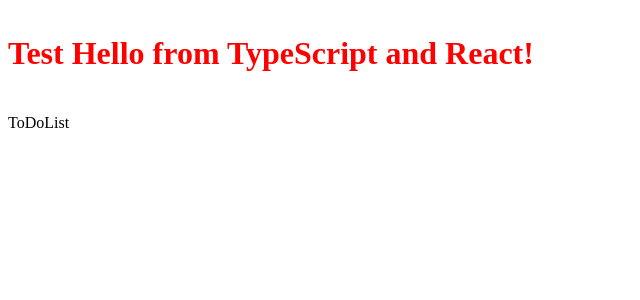
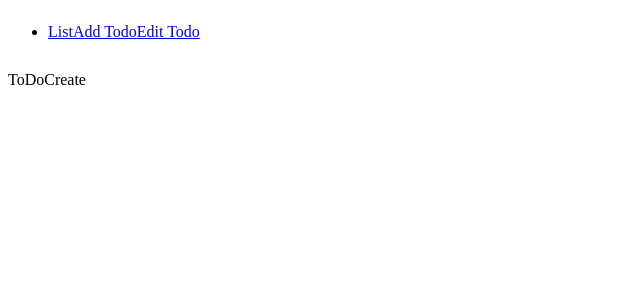
Before and after one commit to entymon/todo-list, a React app: page /create in a window 1280 px wide. Shown: the top 300 px of the page, without its empty margins (0-640 px from the left). Built offline with nearby package versions, Linux system fonts and the light colour scheme.

Commit message:
Add React Router and pages

```diff
--- a/src/App.tsx
+++ b/src/App.tsx
@@ -1,15 +1,21 @@
 import * as React from "react";
-import ToDoList from "./components/ToDoList";
+import {
+  BrowserRouter as Router,
+} from 'react-router-dom';
+import Routes from './routes/Routes';
+import Menu from "./components/Menu";
 
 export interface HelloProps { compiler: string; framework: string; }
 
 export default class App extends React.Component<HelloProps, {}> {
   render() {
     return (
-      <div>
-        <h1 className="test-class">Test Hello from {this.props.compiler} and {this.props.framework}!</h1>
-        <ToDoList />
-      </div>
+      <Router>
+        <div>
+          <Menu />
+          <Routes />
+        </div>
+      </Router>
     );
   }
 }
--- /dev/null
+++ b/src/components/Menu.tsx
@@ -0,0 +1,19 @@
+import React from 'react';
+import { Link } from 'react-router-dom';
+
+export default class Menu extends React.Component {
+
+  render() {
+    return (
+      <div>
+        <ul>
+          <li>
+            <Link to={`/`}>List</Link>
+            <Link to={`/create`}>Add Todo</Link>
+            <Link to={`/edit`}>Edit Todo</Link>
+          </li>
+        </ul>
+      </div>
+    );
+  }
+}
--- /dev/null
+++ b/src/pages/ToDoCreate.tsx
@@ -0,0 +1,10 @@
+import React from 'react';
+
+export default class ToDoCreate extends React.Component {
+
+  render() {
+    return (
+      <div>ToDoCreate</div>
+    );
+  }
+}
--- /dev/null
+++ b/src/pages/ToDoEdit.tsx
@@ -0,0 +1,10 @@
+import React from 'react';
+
+export default class ToDoEdit extends React.Component {
+
+  render() {
+    return (
+      <div>ToDoEdit</div>
+    );
+  }
+}
--- a/src/components/ToDoList.tsx
+++ b/src/pages/ToDoList.tsx
@@ -4,7 +4,7 @@
 
   render() {
     return (
-      <div>ToDoList</div>
+      <div>ToDoList Home page</div>
     );
   }
 }
--- /dev/null
+++ b/src/routes/Routes.tsx
@@ -0,0 +1,18 @@
+import { Route, Switch, Redirect } from 'react-router-dom';
+import React from 'react';
+import ToDoList from '../pages/ToDoList';
+import ToDoCreate from '../pages/ToDoCreate';
+import ToDoEdit from '../pages/ToDoEdit';
+
+const Routes = () => {
+  return (
+    <Switch>
+      <Route exact path="/" component={ToDoList}/>
+      <Route path="/create" component={ToDoCreate}/>
+      <Route path="/edit" component={ToDoEdit}/>
+      <Redirect from="*" to="/404"/>
+    </Switch>
+  );
+};
+
+export default Routes;
--- a/webpack.config.js
+++ b/webpack.config.js
@@ -3,6 +3,7 @@
 
 module.exports = {
 	devServer: {
+		historyApiFallback: true,
 		watchOptions: {
 			poll: true
 		}
```
Also changed, not shown: package.json (+6 -2 lines), 1 other file (tests, documents, lock files or other folders).
